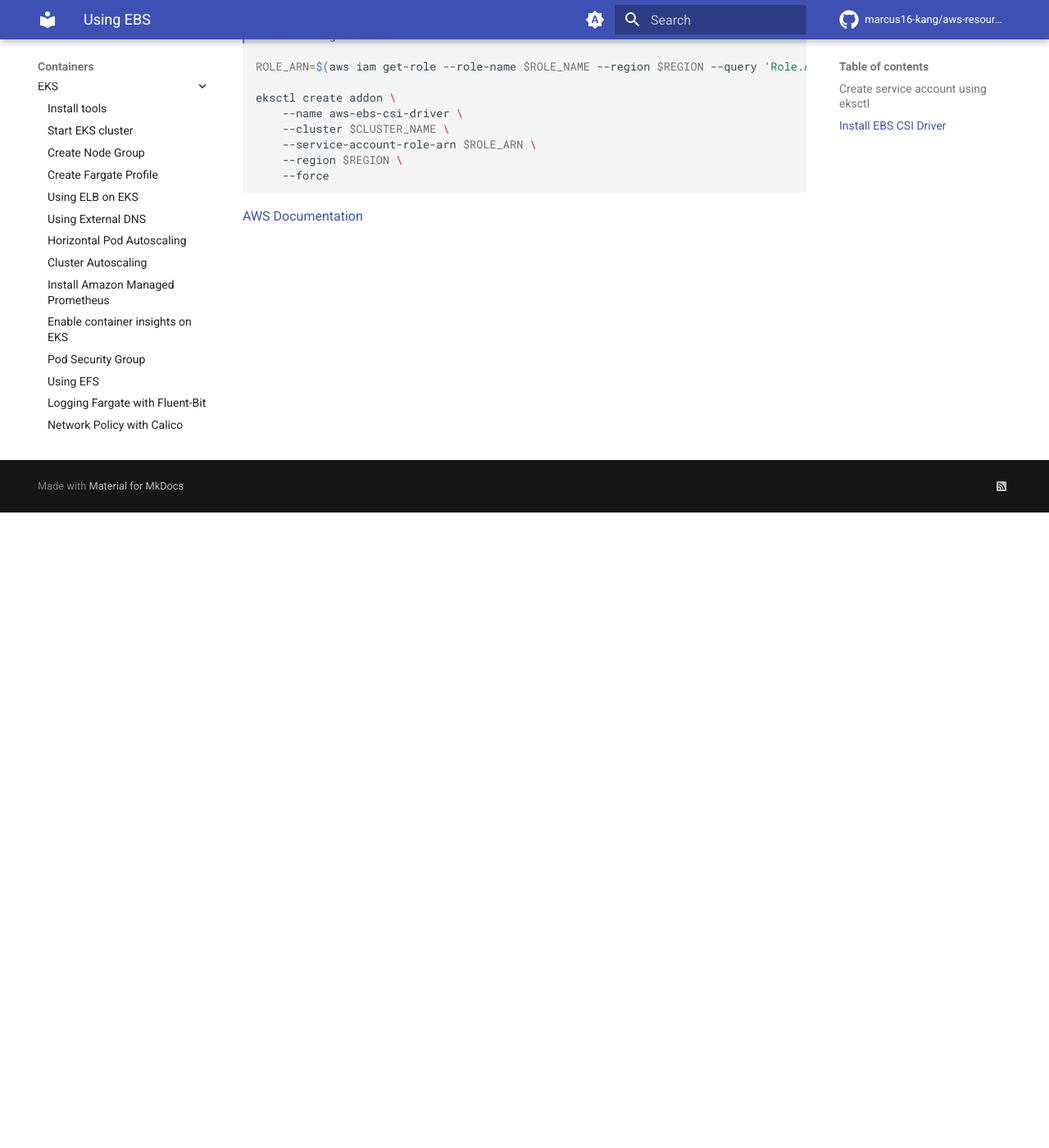
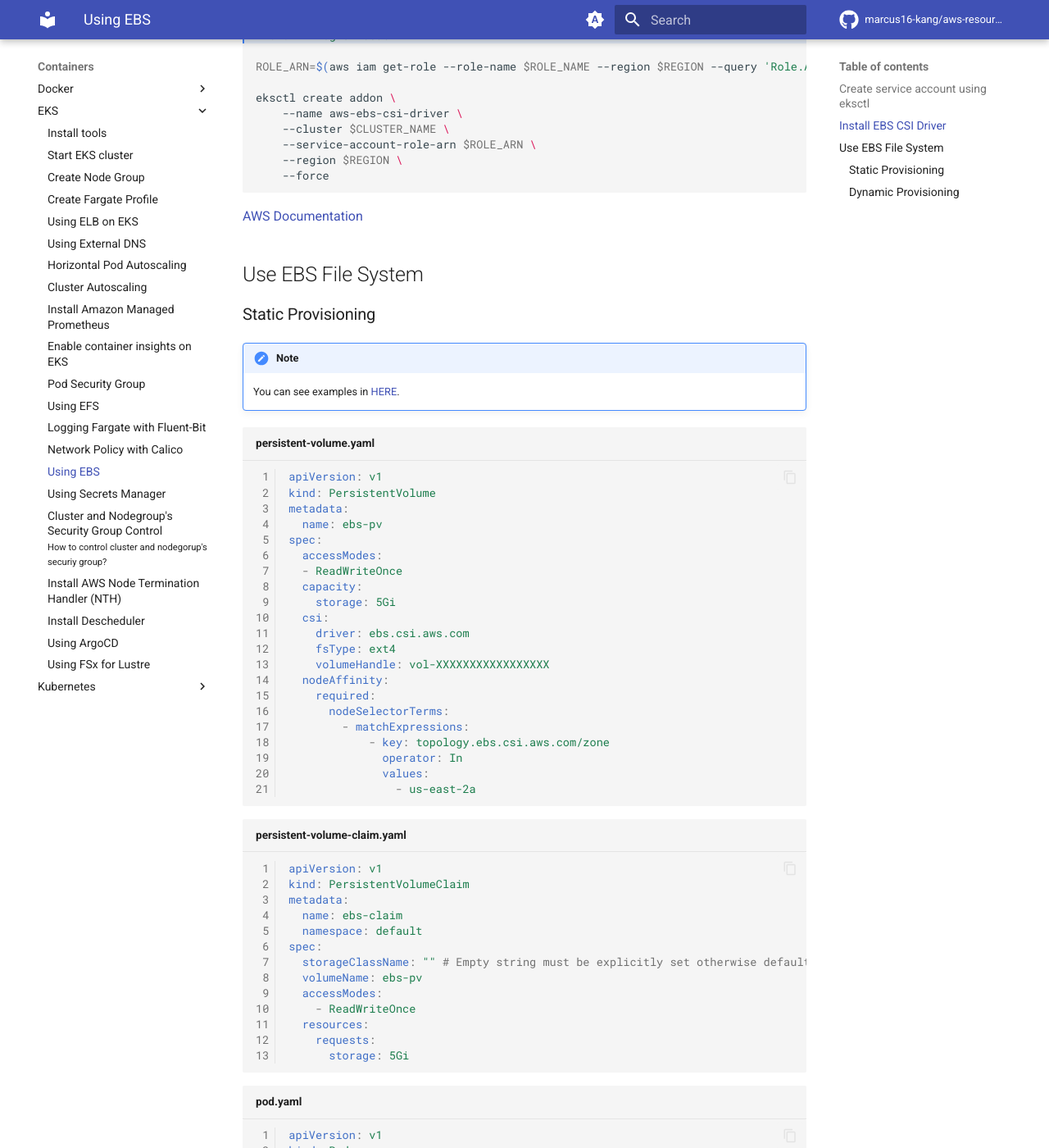
Before and after one commit to dev-sjlee/aws-resources-example, an MkDocs documentation site: the page built from docs/Containers/EKS/15-using-ebs.md, in a window 1280 px wide and 1400 px high, scrolled down 775 px. Shown: the whole window at 82% size. Built offline with MkDocs 1.6.1 and Material for MkDocs 9.7.7, drawn with Linux system fonts in a browser that asks for light colours; comment, search, counter and statistics services are not loaded; some of the changed text lies outside the part shown.

````diff
--- a/docs/Containers/EKS/15-using-ebs.md
+++ b/docs/Containers/EKS/15-using-ebs.md
@@ -77,3 +77,123 @@
     ```
 
 [AWS Documentation](https://docs.aws.amazon.com/ko_kr/eks/latest/userguide/efs-csi.html#efs-install-driver)
+
+## Use EBS File System
+
+### Static Provisioning
+
+!!! note
+
+    You can see examples in [HERE](https://github.com/kubernetes-sigs/aws-ebs-csi-driver/tree/master/examples/kubernetes/static-provisioning).
+
+``` yaml linenums="1" title="persistent-volume.yaml"
+apiVersion: v1
+kind: PersistentVolume
+metadata:
+  name: ebs-pv
+spec:
+  accessModes:
+  - ReadWriteOnce
+  capacity:
+    storage: 5Gi
+  csi:
+    driver: ebs.csi.aws.com
+    fsType: ext4
+    volumeHandle: vol-XXXXXXXXXXXXXXXXX
+  nodeAffinity:
+    required:
+      nodeSelectorTerms:
+        - matchExpressions:
+            - key: topology.ebs.csi.aws.com/zone
+              operator: In
+              values:
+                - us-east-2a
+```
+
+``` yaml linenums="1" title="persistent-volume-claim.yaml"
+apiVersion: v1
+kind: PersistentVolumeClaim
+metadata:
+  name: ebs-claim
+  namespace: default
+spec:
+  storageClassName: "" # Empty string must be explicitly set otherwise default StorageClass will be set
+  volumeName: ebs-pv
+  accessModes:
+    - ReadWriteOnce
+  resources:
+    requests:
+      storage: 5Gi
+```
+
+``` yaml linenums="1" title="pod.yaml"
+apiVersion: v1
+kind: Pod
+metadata:
+  name: app
+  namespace: default
+spec:
+  containers:
+  - name: app
+    image: centos
+    command: ["/bin/sh"]
+    args: ["-c", "while true; do echo $(date -u) >> /data/out.txt; sleep 5; done"]
+    volumeMounts:
+    - name: persistent-storage
+      mountPath: /data
+  volumes:
+  - name: persistent-storage
+    persistentVolumeClaim:
+      claimName: ebs-claim
+```
+
+### Dynamic Provisioning
+
+!!! note
+
+    You can see examples in [HERE](https://github.com/kubernetes-sigs/aws-ebs-csi-driver/tree/master/examples/kubernetes/dynamic-provisioning).
+
+``` yaml linenums="1" title="storage-class.yaml"
+apiVersion: storage.k8s.io/v1
+kind: StorageClass
+metadata:
+  name: ebs-sc
+provisioner: ebs.csi.aws.com
+volumeBindingMode: WaitForFirstConsumer
+```
+
+``` yaml linenums="1" title="persistent-volume-claim.yaml"
+apiVersion: v1
+kind: PersistentVolumeClaim
+metadata:
+  name: ebs-claim
+  namespace: default
+spec:
+  accessModes:
+    - ReadWriteOnce
+  storageClassName: ebs-sc
+  resources:
+    requests:
+      storage: 4Gi
+```
+
+``` yaml linenums="1" title="pod.yaml"
+apiVersion: v1
+kind: Pod
+metadata:
+  name: app
+  namespace: default
+spec:
+  containers:
+  - name: app
+    image: centos
+    command: ["/bin/sh"]
+    args: ["-c", "while true; do echo $(date -u) >> /data/out.txt; sleep 5; done"]
+    volumeMounts:
+    - name: persistent-storage
+      mountPath: /data
+  volumes:
+  - name: persistent-storage
+    persistentVolumeClaim:
+      claimName: ebs-claim
+```
````
Also changed, not shown: docs/Containers/EKS/12-using-efs.md (+6 -6 lines), docs/Containers/EKS/22-using-fsx-for-lustre.md (added, +281 -0 lines).
